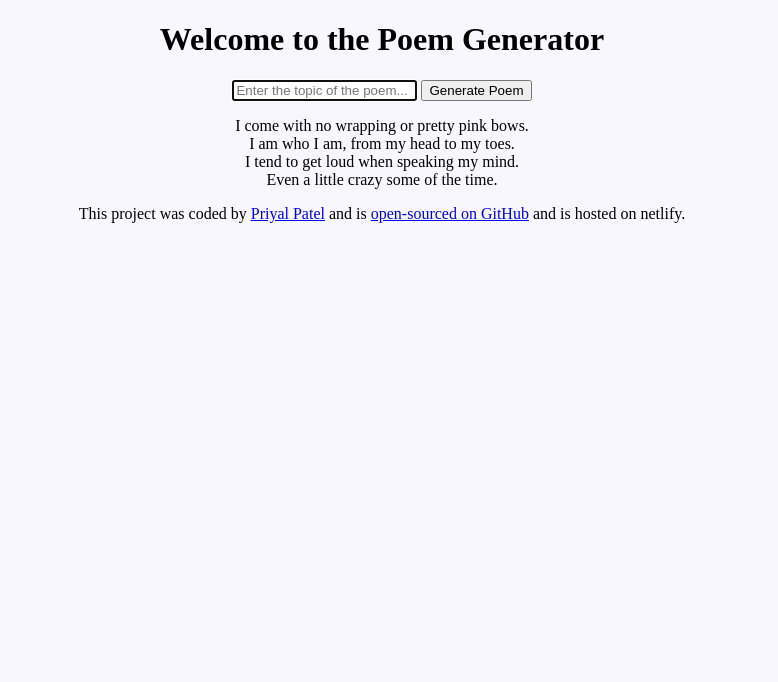
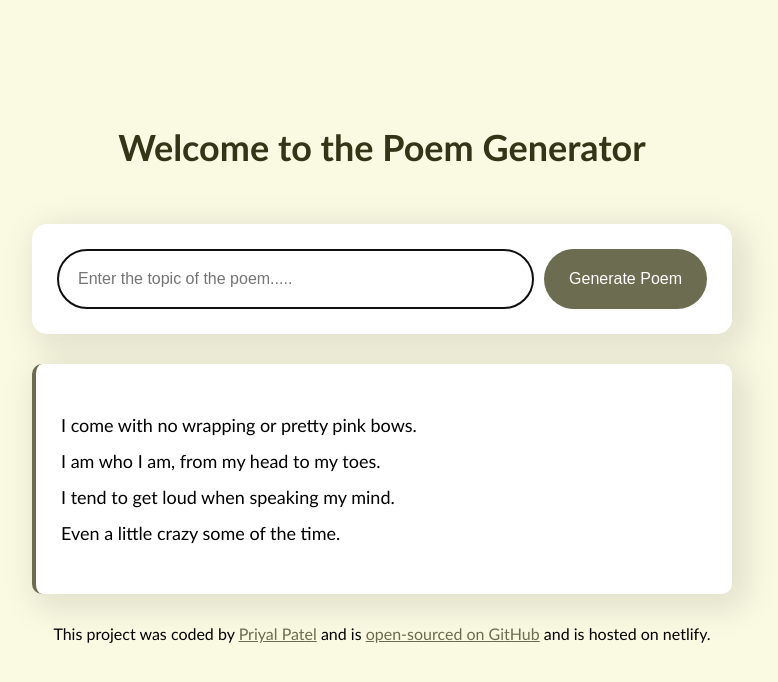
Before and after one commit to ptl-ptl/poem-generator, a plain HTML site: page index.html in a window 1280 px wide. Shown: the whole page, without its empty margins (258-1036 px from the left). Drawn offline with Linux system fonts and the light colour scheme; a script that the page names is missing.

Commit message:
Added styling to the project

```diff
--- a/index.html
+++ b/index.html
@@ -7,6 +7,7 @@
     <title>AI Poem Generator</title>
   </head>
   <body>
+    <div class="container">
       <header>
         <h1>Welcome to the Poem Generator</h1>
       </header>
@@ -14,14 +15,15 @@
         <form>
           <input
             type="text"
-          placeholder="Enter the topic of the poem..."
+            placeholder="Enter the topic of the poem....."
             autofocus
             required
             autocomplete="off"
+            class="inputText"
           />
-        <input type="submit" value="Generate Poem" />
+          <input class="submit" type="submit" value="Generate Poem" />
         </form>
-      <div id="poem">
+        <div class="poem">
           <p>
             I come with no wrapping or pretty pink bows. <br />
             I am who I am, from my head to my toes. <br />
@@ -32,13 +34,14 @@
       </main>
       <footer>
         This project was coded by
-      <a href="https://github.com/ptl-ptl" target="_blank"> Priyal Patel</a> and
-      is
+        <a href="https://github.com/ptl-ptl" target="_blank"> Priyal Patel</a>
+        and is
         <a href="https://github.com/ptl-ptl/poem-generator" target="_blank">
           open-sourced on GitHub</a
         >
         and is hosted on netlify.
       </footer>
+    </div>
 
     <script src="src/index.js"></script>
   </body>
--- a/src/style.css
+++ b/src/style.css
@@ -1,6 +1,64 @@
 body {
-  background-color: #f9f7fe;
-  text-align: center;
+  background-color: rgb(250, 250, 227);
+  font-family: "Gill Sans", "Gill Sans MT", Calibri, "Trebuchet MS", sans-serif;
+}
+.container {
+  margin: 120px auto;
+  max-width: 700px;
+}
+header {
+  margin-bottom: 50px; //rgb(252, 252, 242)
 }
 h1 {
+  text-align: center;
+  font-weight: 800;
+  font-size: 36px;
+  line-height: 1.5;
+  color: rgb(52, 52, 22);
 }
+
+form {
+  background-color: white;
+  padding: 25px;
+  border-radius: 15px;
+  display: flex;
+  box-shadow: 8px 8px 32px 7px rgba(0, 0, 0, 0.1);
+  margin-bottom: 30px;
+}
+.inputText {
+  padding: 20px;
+  border-radius: 50px;
+  width: 80%;
+  margin-right: 10px;
+  border: 1px solid grey;
+  font-size: 16px;
+}
+.submit {
+  padding: 15px 25px;
+  border-radius: 50px;
+  border: none;
+  background: rgb(108, 108, 80);
+  color: white;
+  font-size: 16px;
+}
+
+.poem {
+  background-color: white;
+  padding: 25px;
+  border-radius: 10px;
+  box-shadow: 8px 8px 32px 7px rgba(0, 0, 0, 0.1);
+  margin-bottom: 30px;
+  border-left: 4px solid rgb(108, 108, 80);
+  font-size: 18px;
+  line-height: 2;
+}
+
+footer {
+  text-align: center;
+  font-size: 16px;
+  margin-top: 30px;
+}
+
+a {
+  color: rgb(108, 108, 80);
+}
```
Lines whose indentation alone changed are shown as unchanged.
